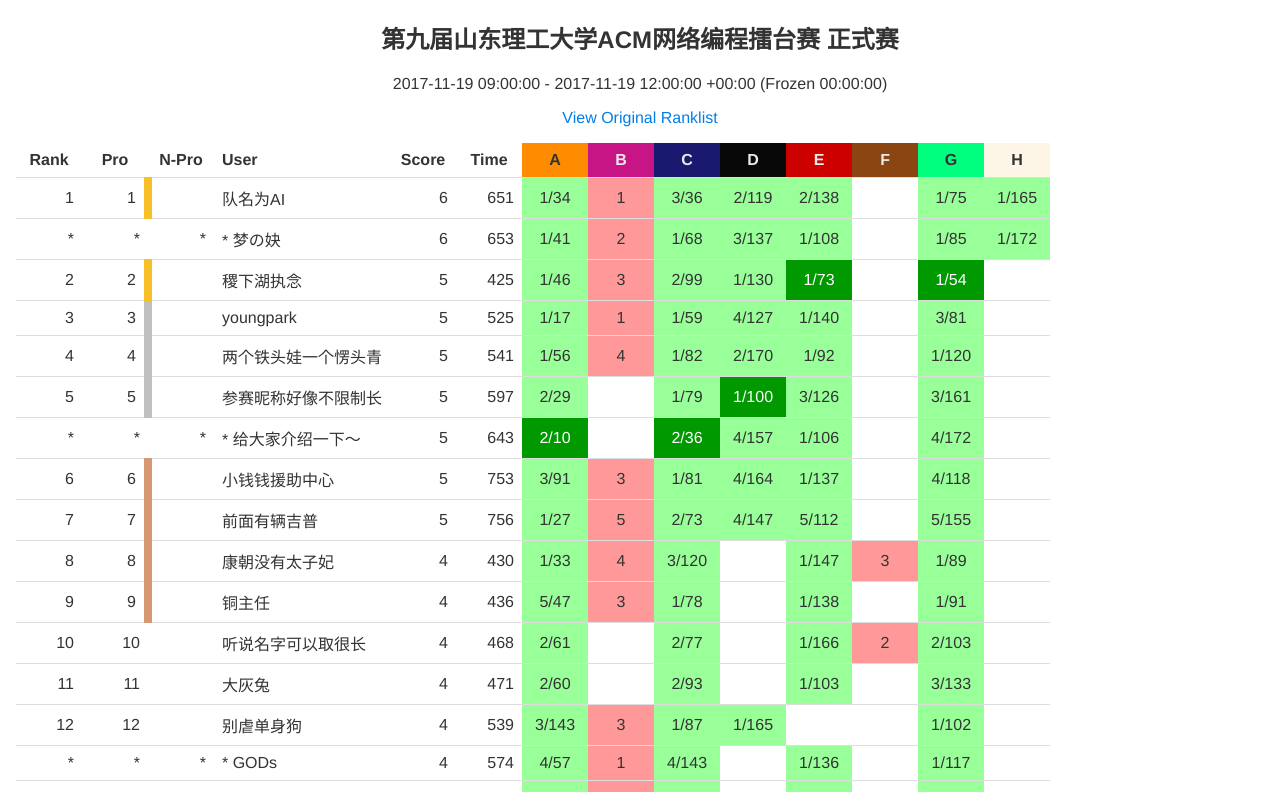
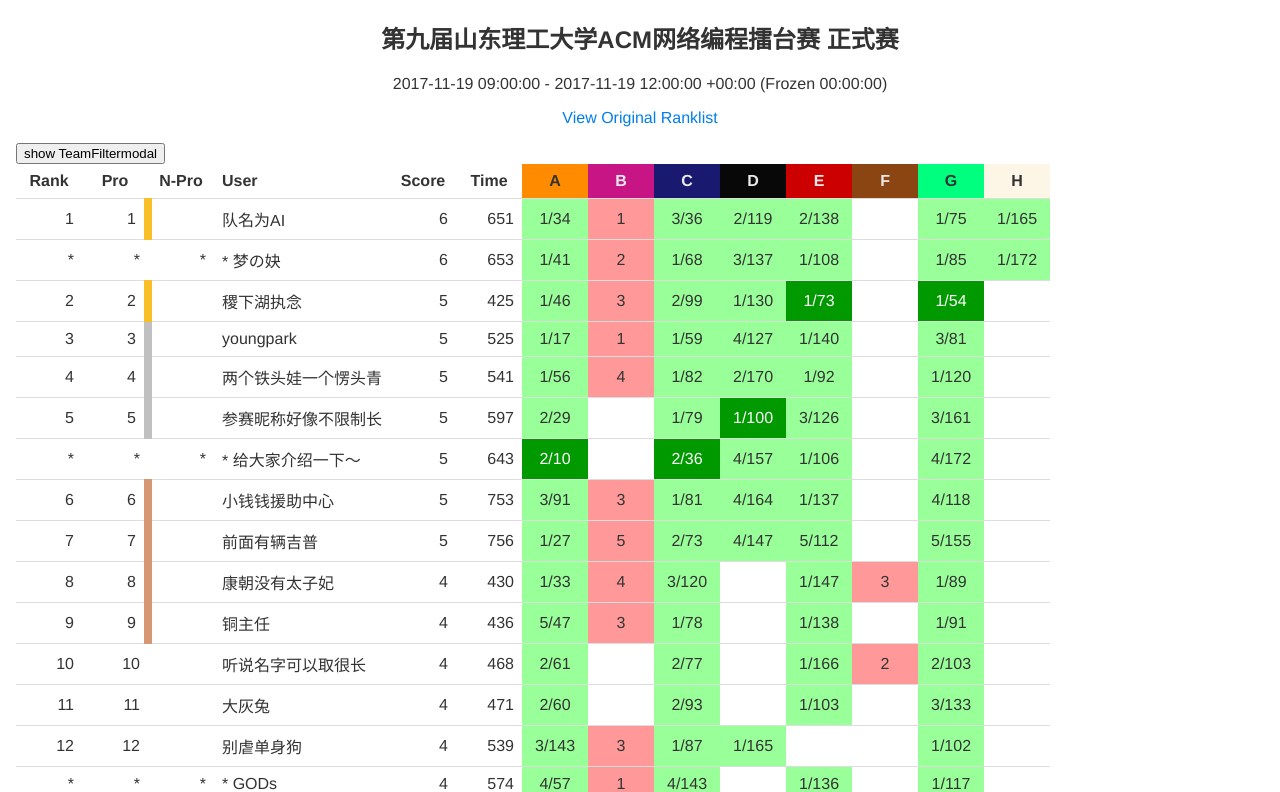
Before and after one commit to algoux/standard-ranklist-renderer, a React app: page / in a window 1280 px wide. Shown: the top 792 px of the page. Built offline with nearby package versions, Linux system fonts and the light colour scheme.

Commit message:
A: init TeamFilterModal

```diff
--- a/package.json
+++ b/package.json
@@ -55,6 +55,7 @@
     "postcss-preset-env": "6.7.0",
     "postcss-safe-parser": "4.0.1",
     "query-string": "^6.9.0",
+    "rc-dialog": "^8.4.3",
     "react": "^16.9.0",
     "react-app-polyfill": "^1.0.2",
     "react-dev-utils": "^9.0.3",
--- a/src/Ranklist.tsx
+++ b/src/Ranklist.tsx
@@ -1,12 +1,13 @@
 import React from 'react';
 import './Ranklist.less';
 import * as srk from './srk';
-import srkChecker from "./srk-checker/index.d.ti";
-import { createCheckers } from "ts-interface-checker";
+import srkChecker from './srk-checker/index.d.ti';
+import { createCheckers } from 'ts-interface-checker';
 import _ from 'lodash';
 import moment from 'moment';
 import { numberToAlphabet, secToTimeStr } from './utils/format';
 import classnames from 'classnames';
+import TeamFilterModal from './components/TeamFilterModal';
 
 const { Ranklist: ranklistChecker } = createCheckers(srkChecker);
 
@@ -220,6 +221,12 @@ export default class Ranklist extends React.Component<RanklistProps, State> {
         {contest.link ? <p>{this.genExternalLink(contest.link, 'View Original Ranklist')}</p> : null}
       </div>
 
+      <div>
+        <TeamFilterModal>
+          <button>show TeamFiltermodal</button>
+        </TeamFilterModal>
+      </div>
+
       <div className="rows">
         <table>
           <thead>
--- /dev/null
+++ b/src/components/TeamFilterModal.tsx
@@ -0,0 +1,64 @@
+import React from 'react';
+import Dialog from 'rc-dialog';
+import 'rc-dialog/assets/index.css';
+
+export interface TeamFilterModalProps {
+  style?: React.CSSProperties;
+  wrapClassName?: string;
+}
+
+interface State {
+  visible: boolean;
+  mousePosition?: {
+    x: number;
+    y: number;
+  };
+}
+
+export default class TeamFilterModal extends React.Component<TeamFilterModalProps, State> {
+  constructor(props: TeamFilterModalProps) {
+    super(props);
+    this.state = {
+      visible: false,
+      mousePosition: undefined,
+    };
+  }
+
+  onClick = (e: React.MouseEvent) => {
+    this.setState({
+      mousePosition: {
+        x: e.pageX,
+        y: e.pageY,
+      },
+      visible: true,
+    });
+  }
+
+  onClose = (e: React.SyntheticEvent) => {
+    this.setState({
+      visible: false,
+    });
+  }
+
+  render() {
+    const { children, style, wrapClassName } = this.props;
+    return (
+      <>
+        <span onClick={this.onClick}>{children}</span>
+        <Dialog
+          visible={this.state.visible}
+          wrapClassName={wrapClassName}
+          animation="zoom"
+          maskAnimation="fade"
+          onClose={this.onClose}
+          style={style}
+          mousePosition={this.state.mousePosition}
+          focusTriggerAfterClose={false}
+          title="Filter Teams"
+        >
+          {/* modal content */}
+        </Dialog>
+      </>
+    );
+  }
+}
```
